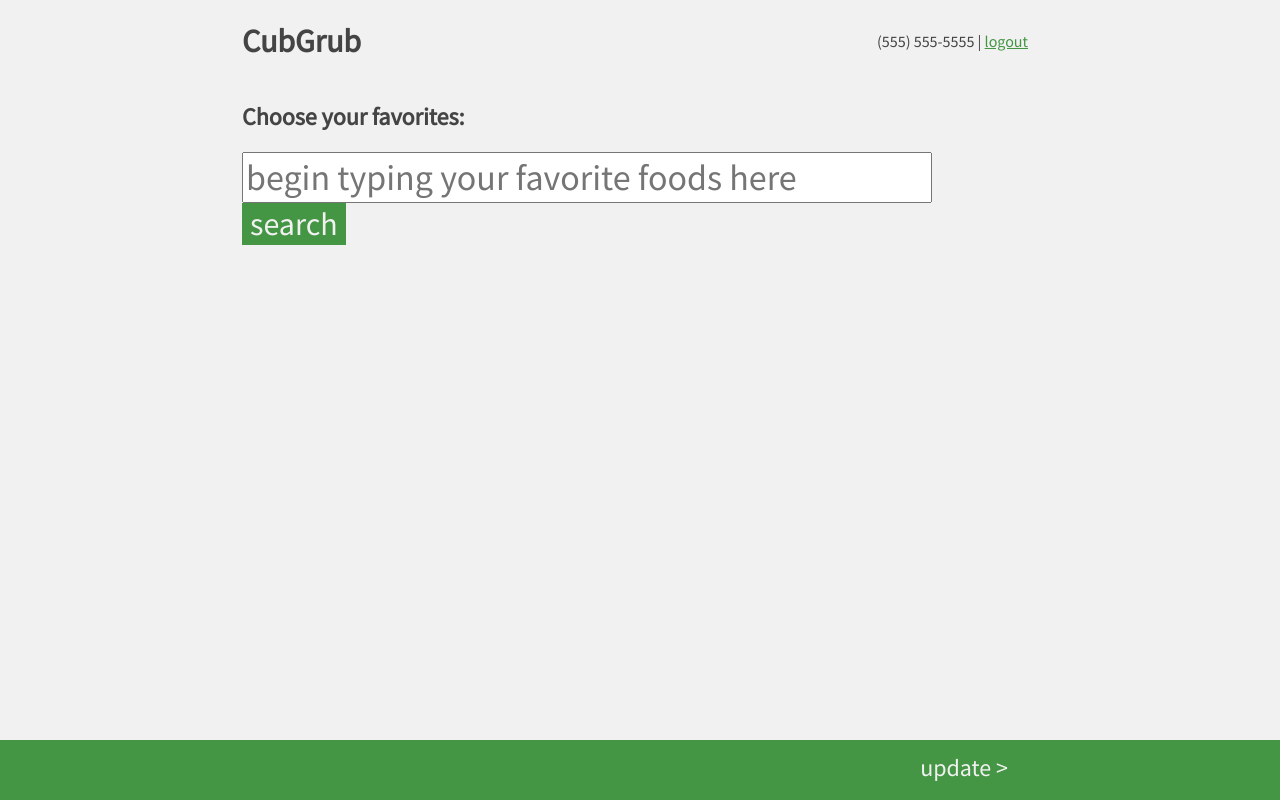
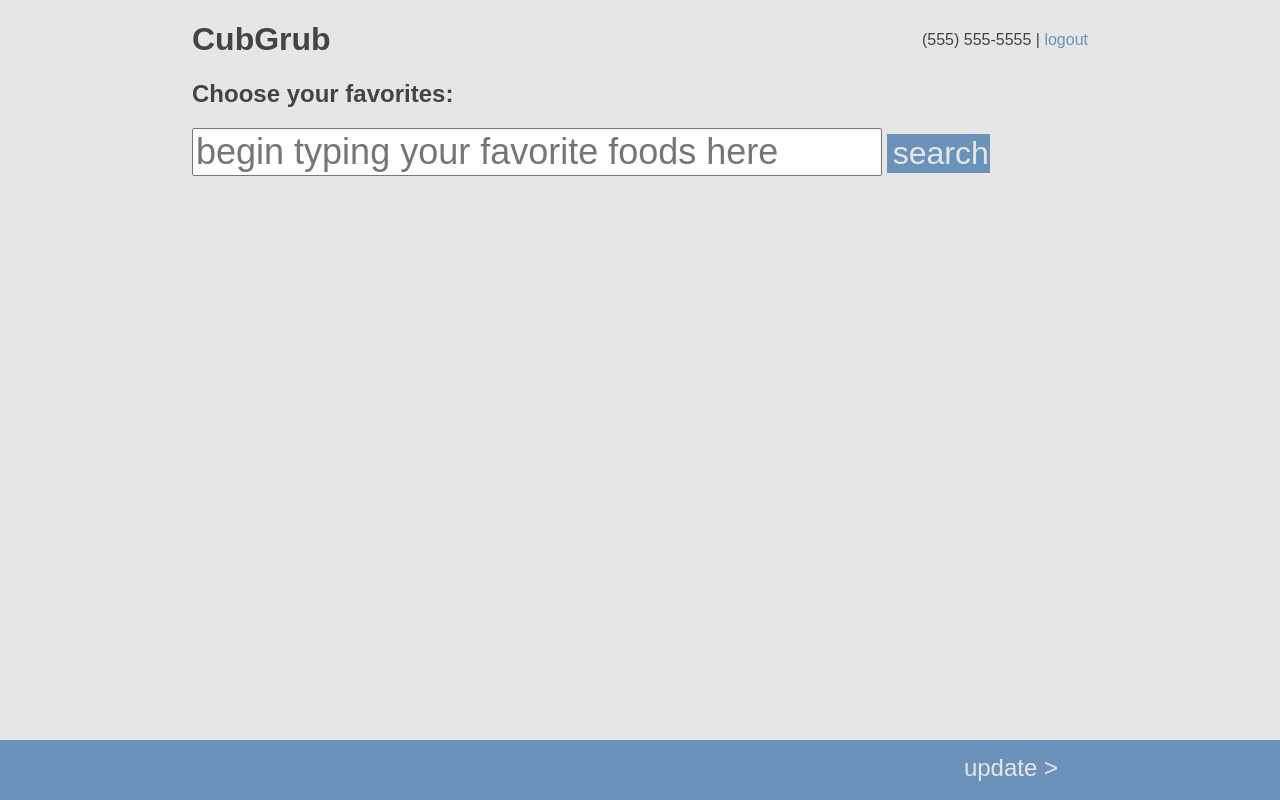
Before and after one commit to kilimchoi/calfoodalert, a Django app: template calfood/templates/static/favorites.html in a window 1280 px wide. Run offline with Django 3.2, Linux system fonts and the light colour scheme; the template is opened without the code that fills it, so the values that code supplies are empty; style sheets or scripts are compiled from the project's sources; some libraries are stand-ins or nearby versions.

Commit message:
resize by jquery, new images, new layout index, temp video, incomplete video cover

```diff
--- a/calfood/templates/static/resources/css/foodalert.less
+++ b/calfood/templates/static/resources/css/foodalert.less
@@ -1,12 +1,12 @@
 /* Variables */
 
-@light: #f1f1f1;
-@dark: #444444;
-@dark-light: #666666;
-@color: #449644;
-@color-light: #669666;
+@light: #e6e6e6; // light blue
+@dark: #444444; // text color
+@dark-light: #977c55; // brown
+@color: #6b93b9; // bright blue
+@color-light: #a6af3f; // green
 @width: 796px;
-@font: 'Source Sans Pro', sans-serif;
+@font: 'Margarine', sans-serif;
 @footer-height: 60px;
 @page-bottom: @footer-height + 30px;
 
@@ -48,7 +48,7 @@
 }
 
 .button-mixin {
-	background-color:@color;
+	background-color:@color-light;
 	font-size:24px;
 	padding:10px 20px;
 	a {
@@ -91,13 +91,16 @@ input[type=submit] {
 .auth-info {
 	a {
 		color:@color;
+		text-decoration: none;
 		&:hover {
 			color:@color-light;
+			text-decoration: underline;
+
 		}
 	}
 	position:absolute;
 	top:10px;
-	right:10px;
+	right:0px;
 }
 
 /* Page specific */
@@ -105,23 +108,61 @@ input[type=submit] {
 header {
 	width: @width;
 	position:relative;
-	margin-bottom:40px;
+	margin-bottom:0px;
+	#title {
+		text-align: center;
+		img {
+			margin-top: 15px;
+		}
+		h1 {
+			font-size: 48px;
+			font-family: 'Unkempt', cursive;
+			margin: 0px;
+			a {
+				text-decoration: none;
+				&:hover {
+					color: @dark;
+				}
+			}
+		}
+	}
 }
 
 section#landing {
 	.section-mixin;
+	.video {
+		img {
+			width: 100%;
+			height:100%;
+			cursor: pointer;
+		}
+		#video_player {
+			display: none;
+			object, embed {
+				width: 100%;
+				height: 100%;
+			}
+		}
+	}
 	p {
-		float:right;
-		width:400px;
 		font-size:24px;
-		padding-top:170px;
 	}
-	img {
+	.left_column {
 		float:left;
+		p {
+			font-size: 18px;
+			margin-top: 0px;
+		}
 	}
-	.button {
-		.button-mixin;
-		float:right;
+	.right_column {
+		float: right;
+		p {
+			font-size: 18px;
+			margin-top: 0px;
+		}
+	}
+	.credit {
+		font-size: 14px;
 	}
 }
 
@@ -165,15 +206,17 @@ footer.fav {
 }
 
 footer.index {
+	background-color: @dark-light;
+
 	.footer-mixin;
-	background-color: @dark-light;
-	color:@dark;
-	div {
-		text-align:right;
-		line-height:@footer-height;
-		width:@width;
-		height:100%;
-		margin:0 auto;
+	.button {
+		.button-mixin;
+		margin-top: 4px;
+		float:right;
+	}
+	&>div{
+		width: @width;
+		margin: 0 auto;
 	}
 }
 
--- a/calfood/templates/static/resources/js/calfoodalert.js
+++ b/calfood/templates/static/resources/js/calfoodalert.js
@@ -13,4 +13,21 @@ $(document).ready(function() {
 			location.href="index#verify";
 		}
 	});
+	$('#video_cover').click(function(){
+		$('#video_player').show();
+		$('#video_cover').hide();
+	});
 });
+
+function adjustSize() {
+	var width = $(window).width() - .3 * $(window).width();
+	var videoHeight = width/16*9;
+	var footerWidth = $(window).width();
+	$('#landing .video, body, header, #landing, #favorites, footer > div').width(width);
+	$('#landing .video').height(videoHeight);
+	$('footer').width(footerWidth);
+	$('#landing .left_column, #landing .right_column').width(width/2);
+}
+
+window.onresize = adjustSize;
+window.onload = adjustSize;
```
Also changed, not shown: calfood/templates/static/index.html (+28 -6 lines), calfood/templates/static/resources/img/logo.png (added), calfood/templates/static/resources/img/text.png (deleted), calfood/templates/static/resources/img/video_cover.png (added).
